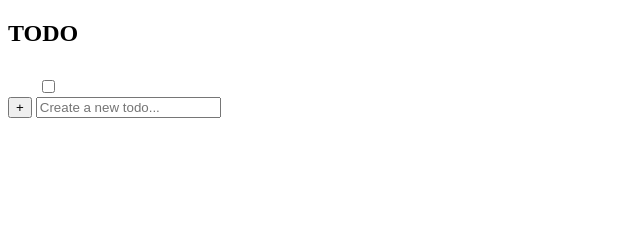
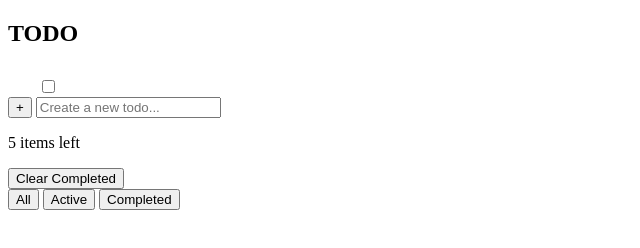
Before and after one commit to SwamiTheDev/todo-app, a plain HTML site: page index.html in a window 1280 px wide. Shown: the whole page, without its empty margins (0-640 px from the left). Drawn offline with Linux system fonts and the light colour scheme.

Commit message:
Set the container for default value

```diff
--- a/index.html
+++ b/index.html
@@ -32,7 +32,28 @@
                 aria-label="Create a new todo..." />
         </form>
 
+        <div class="container">
+            <div class="alert"></div>
+            <div class="card">
+                <div>
+                    <ul class="tasks"></ul>
+                </div>
+
+                <div class="task items_left">
+                    <p class="counter">5 items left</p>
+                    <button class="btn clear">Clear Completed</button>
+                </div>
+            </div>
+            <div class="bottom">
+                <div class="buttons filter-todos">
+                    <button class="btn all active" value="all">All</button>
+                    <button class="btn activeBtn" value="active">Active</button>
+                    <button class="btn completed" value="completed">Completed</button>
+                </div>
+            </div>
+        </div>
     </main>
+
 </body>
 
 </html>
```
